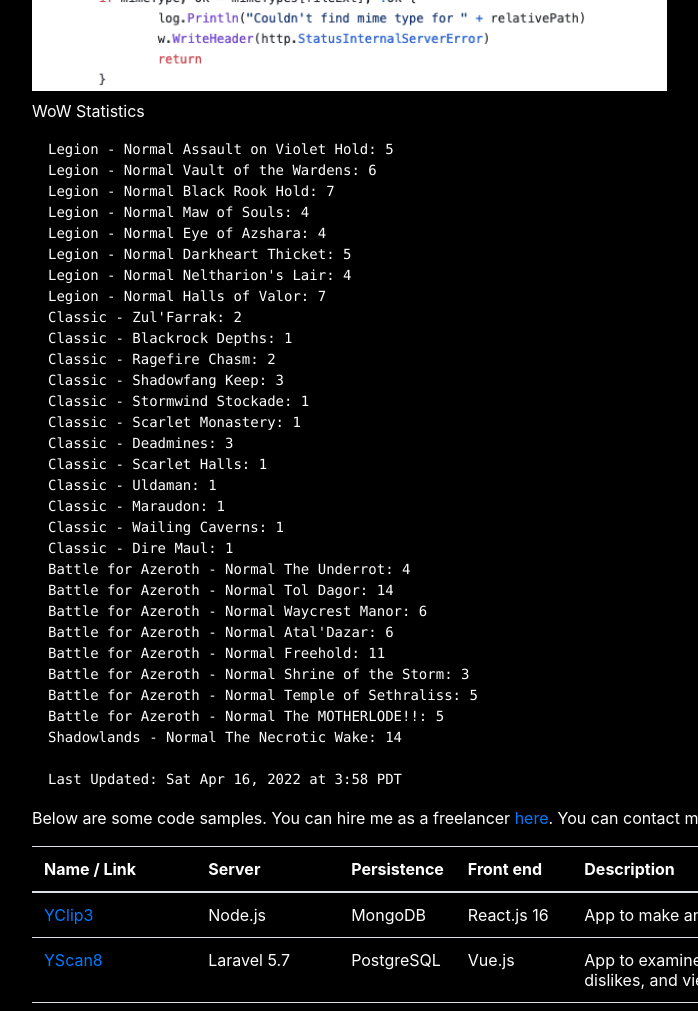
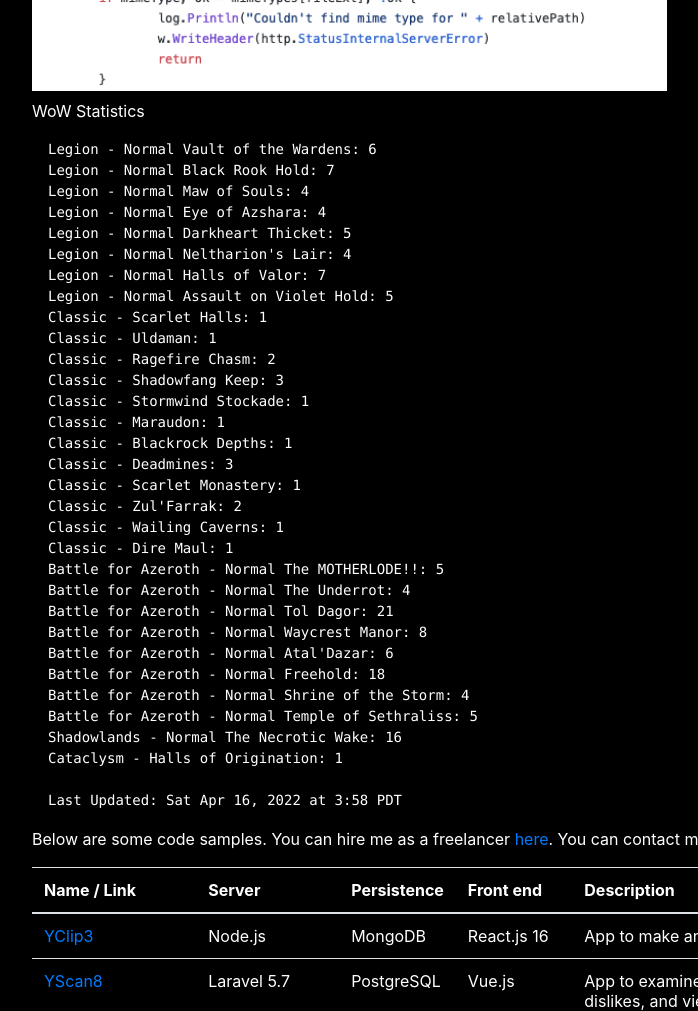
Before and after one commit to mikedll/homepage, a plain HTML site: page index.html in a window 1280 px wide. Shown: the part 460-1471 px from the top of the page, without its empty margins (53-751 px from the left). Drawn offline with nearby package versions, Linux system fonts and the light colour scheme.

Commit message:
More chars.

```diff
--- a/index.html
+++ b/index.html
@@ -67,35 +67,36 @@
       <p class="mt-2">
         WoW Statistics
 
-        <pre class="ml-3 text-white">Legion - Normal Assault on Violet Hold: 5
-Legion - Normal Vault of the Wardens: 6
+        <pre class="ml-3 text-white">Legion - Normal Vault of the Wardens: 6
 Legion - Normal Black Rook Hold: 7
 Legion - Normal Maw of Souls: 4
 Legion - Normal Eye of Azshara: 4
 Legion - Normal Darkheart Thicket: 5
 Legion - Normal Neltharion's Lair: 4
 Legion - Normal Halls of Valor: 7
-Classic - Zul'Farrak: 2
-Classic - Blackrock Depths: 1
+Legion - Normal Assault on Violet Hold: 5
+Classic - Scarlet Halls: 1
+Classic - Uldaman: 1
 Classic - Ragefire Chasm: 2
 Classic - Shadowfang Keep: 3
 Classic - Stormwind Stockade: 1
+Classic - Maraudon: 1
+Classic - Blackrock Depths: 1
+Classic - Deadmines: 3
 Classic - Scarlet Monastery: 1
-Classic - Deadmines: 3
-Classic - Scarlet Halls: 1
-Classic - Uldaman: 1
-Classic - Maraudon: 1
+Classic - Zul'Farrak: 2
 Classic - Wailing Caverns: 1
 Classic - Dire Maul: 1
+Battle for Azeroth - Normal The MOTHERLODE!!: 5
 Battle for Azeroth - Normal The Underrot: 4
-Battle for Azeroth - Normal Tol Dagor: 14
-Battle for Azeroth - Normal Waycrest Manor: 6
+Battle for Azeroth - Normal Tol Dagor: 21
+Battle for Azeroth - Normal Waycrest Manor: 8
 Battle for Azeroth - Normal Atal'Dazar: 6
-Battle for Azeroth - Normal Freehold: 11
-Battle for Azeroth - Normal Shrine of the Storm: 3
+Battle for Azeroth - Normal Freehold: 18
+Battle for Azeroth - Normal Shrine of the Storm: 4
 Battle for Azeroth - Normal Temple of Sethraliss: 5
-Battle for Azeroth - Normal The MOTHERLODE!!: 5
-Shadowlands - Normal The Necrotic Wake: 14
+Shadowlands - Normal The Necrotic Wake: 16
+Cataclysm - Halls of Origination: 1
 
 Last Updated: Sat Apr 16, 2022 at 3:58 PDT
 </pre>
```
Also changed, not shown: todo.md (+0 -2 lines).
